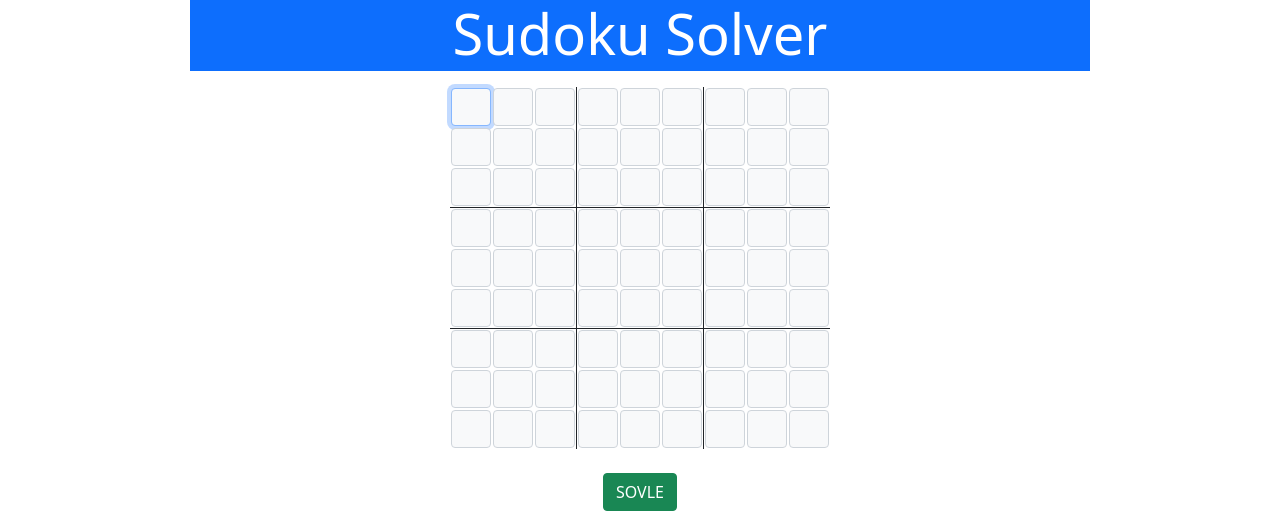
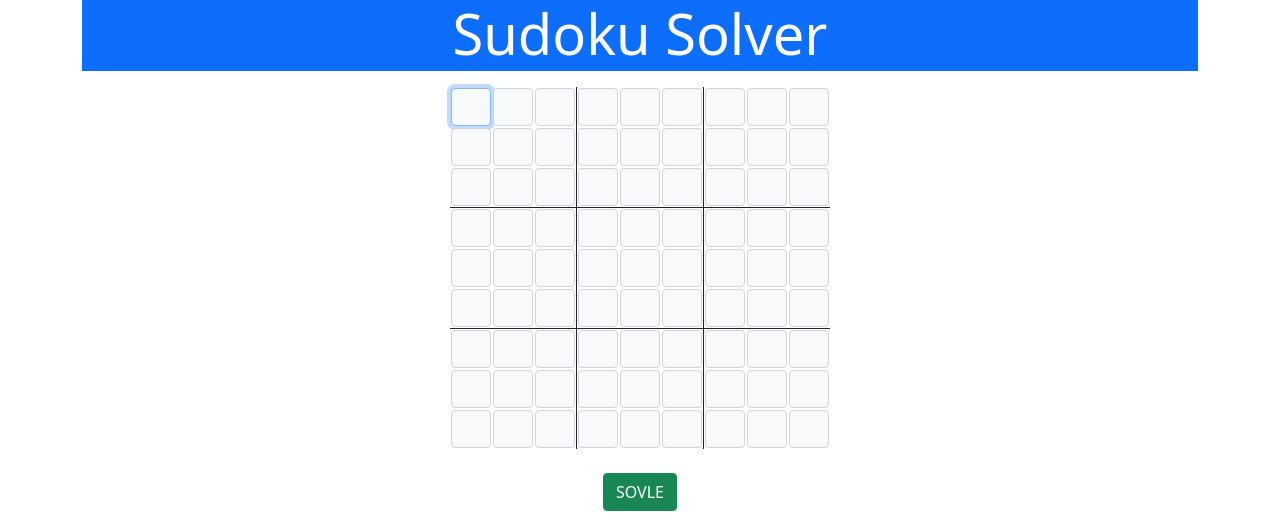
Before and after one commit to thomasgrusz/sudoku-solver-js-only, a plain HTML site: page index.html in a window 1280 px wide. Shown: the top 532 px of the page. Drawn offline with nearby package versions, Linux system fonts and the light colour scheme.

Commit message:
Add bootstrap .container class and set widths for input fields

```diff
--- a/index.html
+++ b/index.html
@@ -14,7 +14,7 @@
 </head>
 
 <body class="bg-body">
-  <div style="max-width: 900px; margin: 0px auto; display: none;" id="container">
+  <div style="display: none;" class="container my-0 mx-auto" id="container">
     <header class="bg-primary text-white display-4 text-center pb-1 mb-3">Sudoku Solver</header>
     <main class="text-center">
       <section id="board"></section>
--- a/js/game_engine.js
+++ b/js/game_engine.js
@@ -31,7 +31,8 @@ function createSudokuGrid() {
           inputField.type = "text";
           inputField.className = "form-control bg-light text-center"; // Add Bootstrap form-control class
           inputField.setAttribute("maxlength", "1"); // Limit input to one character
-          inputField.style.width = "40px"; // Adjust the width as needed
+          inputField.style.maxWidth = "40px"; // Adjust the width as needed
+          inputField.style.minWidth = "35px"; // Adjust the width as needed
 
           // Add the input field to the cell
           cell.appendChild(inputField);
```
